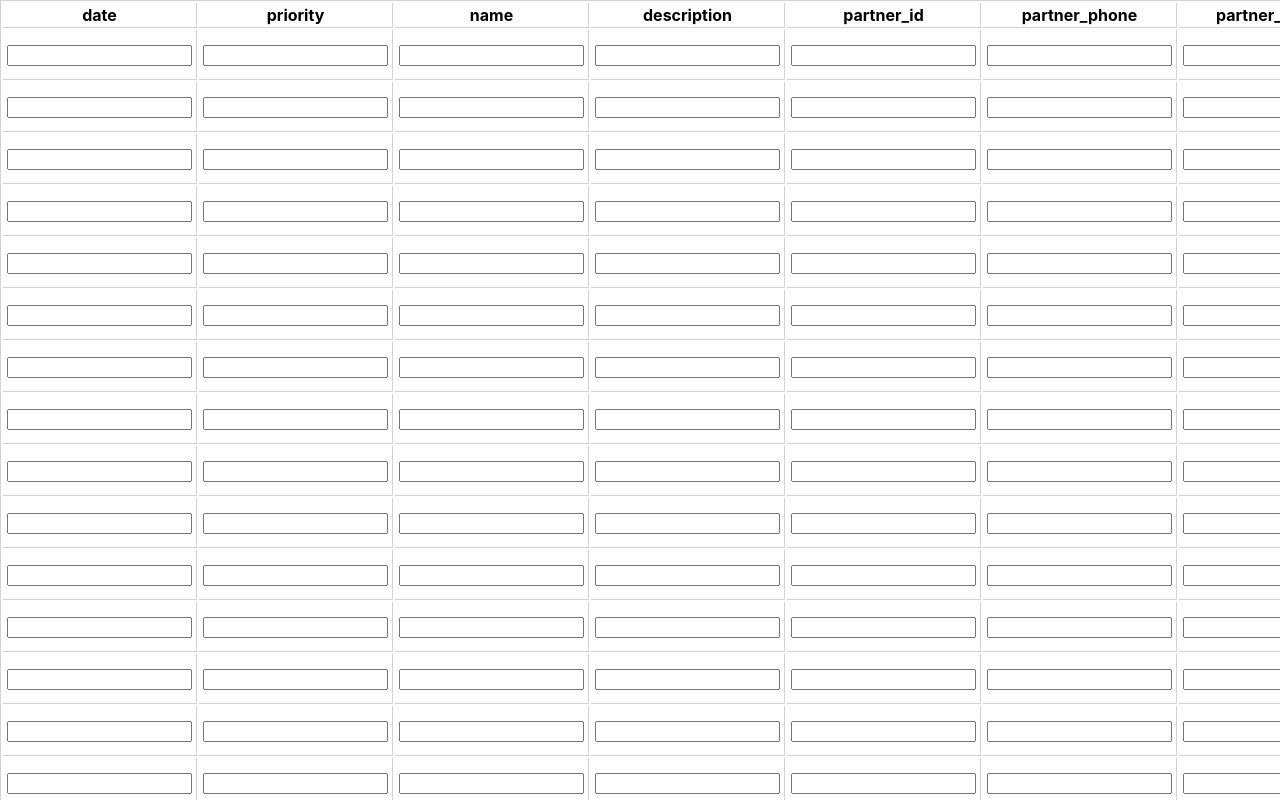
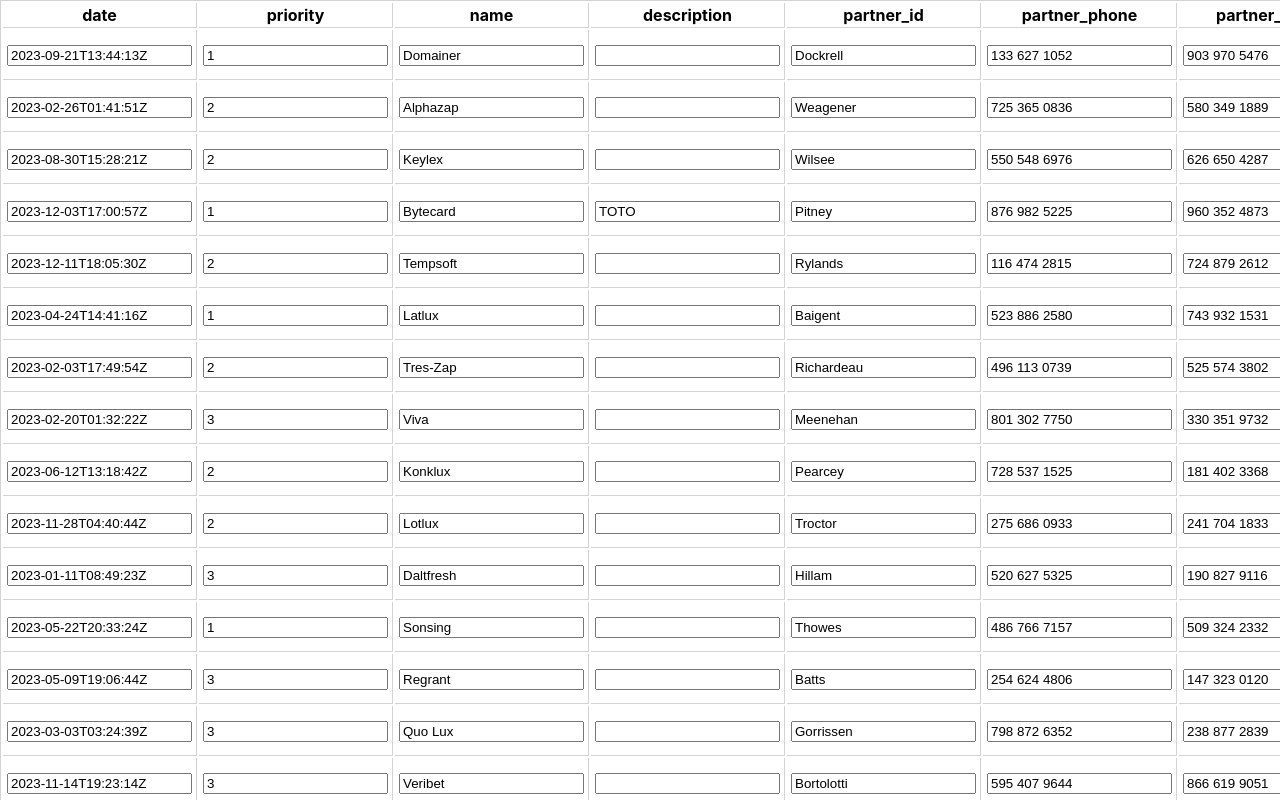
Before and after one commit to superhuit-agency/poc-react-table-with-virtualize, a React (Create React App) app: page / in a window 1280 px wide. Built offline with nearby package versions, Linux system fonts and the light colour scheme.

Commit message:
Fix after merge

```diff
--- a/src/NativeTable.jsx
+++ b/src/NativeTable.jsx
@@ -35,7 +35,10 @@
               >
                 {columns.map((col, index) => (
                   <td key={`${row.id}-${col.name}`}>
-                    <Cell value={row[col.name]} />
+                    <Cell
+                      defaultValue={row?.[col.name] ?? ""}
+                      label={col.name}
+                    />
                   </td>
                 ))}
               </tr>
```
